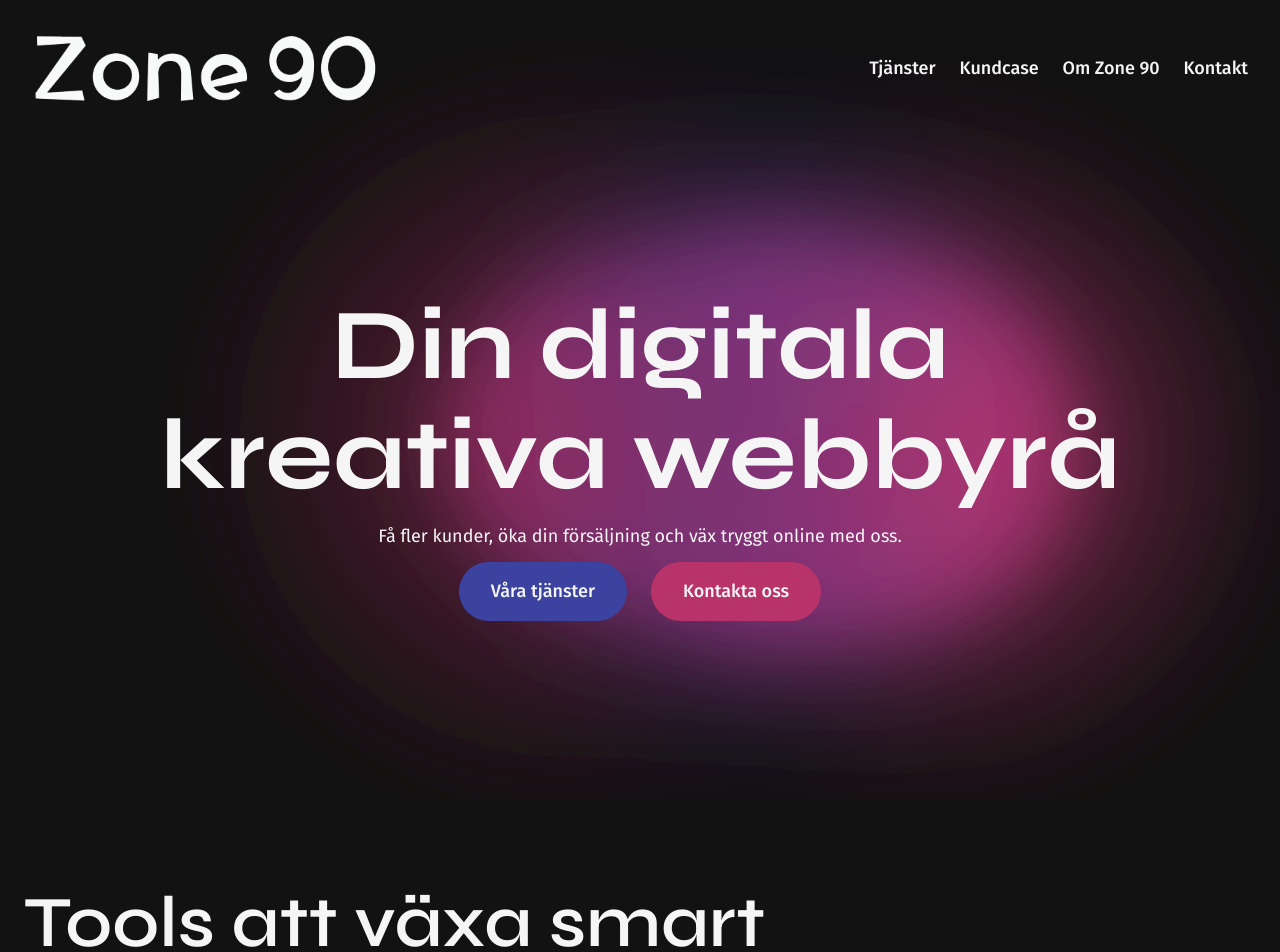
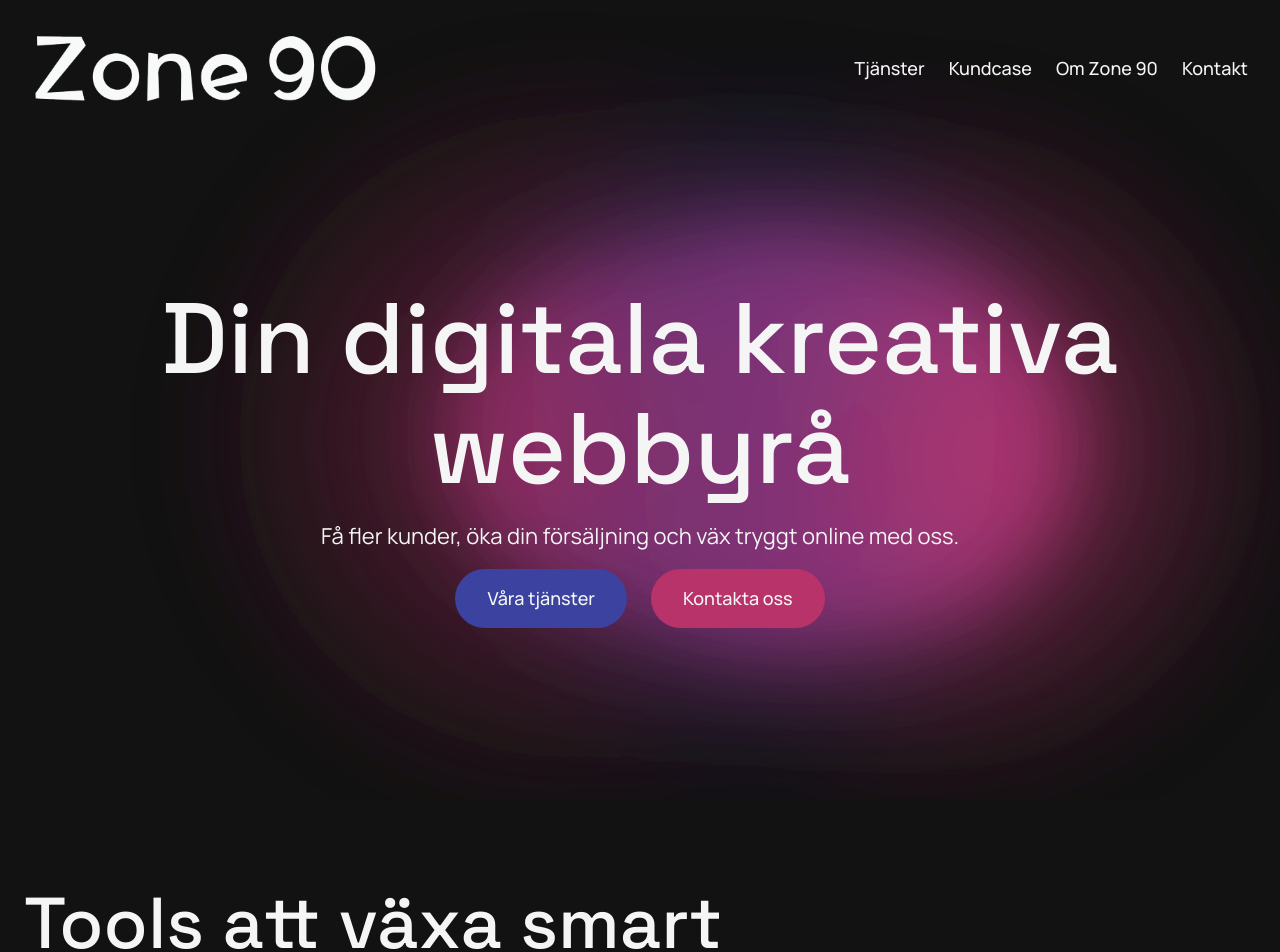
Before and after one commit to Marahkny/Marahs-portofolio, a Next.js app: page / in a window 1280 px wide. Shown: the top 952 px of the page. Built offline with nearby package versions, Linux system fonts and the light colour scheme.

Commit message:
uppdate the font

```diff
--- a/src/app/Home/home.js
+++ b/src/app/Home/home.js
@@ -49,12 +49,12 @@ export default function Home() {
         </div>
 
         {/* Innehåll */}
-        <div className="relative z-10 text-center items-center  mt-20 py-20 max-w-5xl px-6">
+<div className="relative z-10 text-center mt-20 py-20 max-w-5xl px-6 md:max-w-6xl mx-auto">
 
-          <h1 className="mb-3 pt-8 text-[36px] sm:text-[36px] md:text-[60px] lg:text-[80px] xl:text-[100px] font-[700] ">
+          <h1 className="mb-4 pt-8 text-[36px] sm:text-[36px] md:text-[60px] lg:text-[80px] xl:text-[100px] font-[500] ">
         Din digitala kreativa webbyrå </h1>
 
-          <p className="text-[#F5F5F5] max-w-3xl mx-auto">
+          <p className="text-[#F5F5F5] text-[22px] max-w-3xl mb-4 mx-auto">
 Få fler kunder, öka din försäljning och väx tryggt online med oss.      </p>
 
           {/* Call to Action */}
--- a/src/app/Home/zone90secation.js
+++ b/src/app/Home/zone90secation.js
@@ -3,8 +3,8 @@ import Link from "next/link";
 import { HiArrowSmallRight } from "react-icons/hi2";
 export default function Zone90Section() {
   return (
-    <div className="flex justify-center items-center h-full px-6 py-20">
-      <div className="text-center max-w-4xl w-full">
+    <div className="flex justify-center items-center h-full px-6 py-20 ">
+      <div className="text-center max-w-4xl w-full ">
         <h2 >
      Letar du efter Webbyrå i Nörrköping & Linköping?
         </h2>
--- a/src/app/globals.css
+++ b/src/app/globals.css
@@ -1,4 +1,4 @@
-@import url('https://fonts.googleapis.com/css2?family=Fira+Sans:wght@300;400;500;600;700&family=Syne:wght@400;500;600;700;800&display=swap');
+@import url('https://fonts.googleapis.com/css2?family=Manrope:wght@300;400;500;600;700&family=Space+Grotesk:wght@400;500;600;700;800&display=swap');
 
 @tailwind base;
 @tailwind components;
@@ -21,7 +21,7 @@
 
 /* Body och brödtext */
 body {
-  font-family:'Fira Sans', sans-serif;
+  font-family:'Manrope', sans-serif;
   color: var(--foreground);
   background: var(--background);
   line-height: 1.6;
@@ -30,7 +30,7 @@ body {
 
 /* Rubriker */
 h1, h2, h3, h4, h5 {
-  font-family: 'Syne', sans-serif;
+  font-family: 'Space Grotesk', sans-serif;
   color: #F5F5F5;
 }
 
@@ -38,43 +38,43 @@ h1, h2, h3, h4, h5 {
 /* Typografi-hierarki */
 h1 {
   font-size: clamp(36px, 5vw + 1rem, 90px);
-  font-weight: 600;
+  font-weight: 500;
   line-height: 1.1;
 }
 
 h2 {
   font-size: clamp(30px, 4.5vw + 1rem, 72px);
-  font-weight: 600;
+  font-weight: 500;
   line-height: 1.2;
 }
 
 h3 {
   font-size: clamp(26px, 4vw + 1rem, 56px);
-  font-weight: 600;
+  font-weight: 500;
   line-height: 1.3;
 }
 
 h4 {
   font-size: clamp(22px, 3.5vw + 1rem, 42px);
-  font-weight: 600;
+  font-weight: 500;
   line-height: 1.4;
 }
 
 h5 {
   font-size: clamp(20px, 3vw + 1rem, 32px);
-  font-weight: 600;
+  font-weight: 500;
   line-height: 1.5;
 }
 
 h6 {
   font-size: clamp(18px, 2.5vw + 1rem, 26px);
-  font-weight: 600;
+  font-weight: 500;
   line-height: 1.6;
 }
 
 /* Övrig text (brödtext, länkar, knappar) */
 p, span, a, button {
-  font-family: 'Fira Sans', sans-serif;
+  font-family: 'Manrope', sans-serif;
   font-size: 18px;
   color: rgb(209, 213, 219);
     line-height: 1.5;
```
